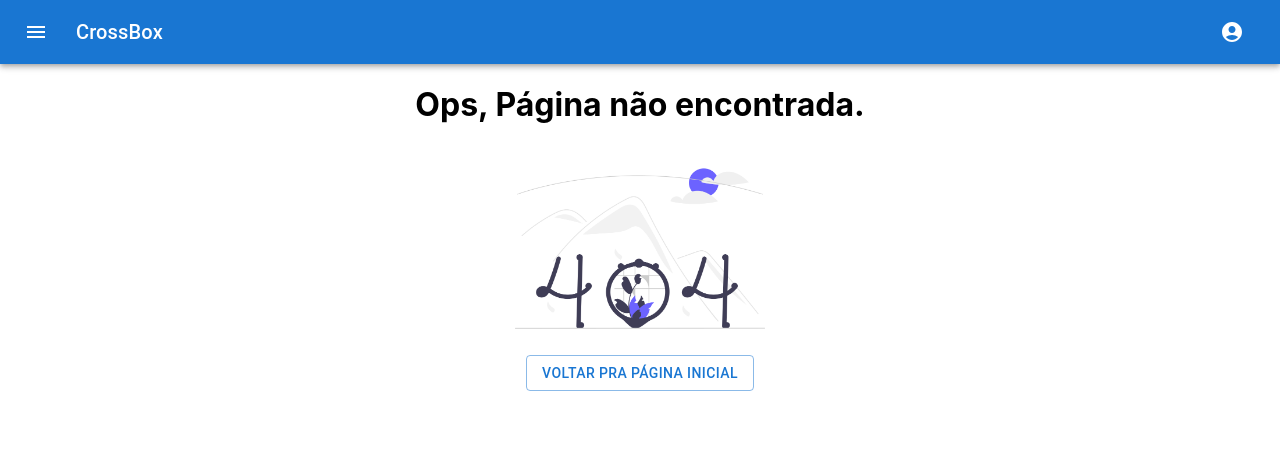
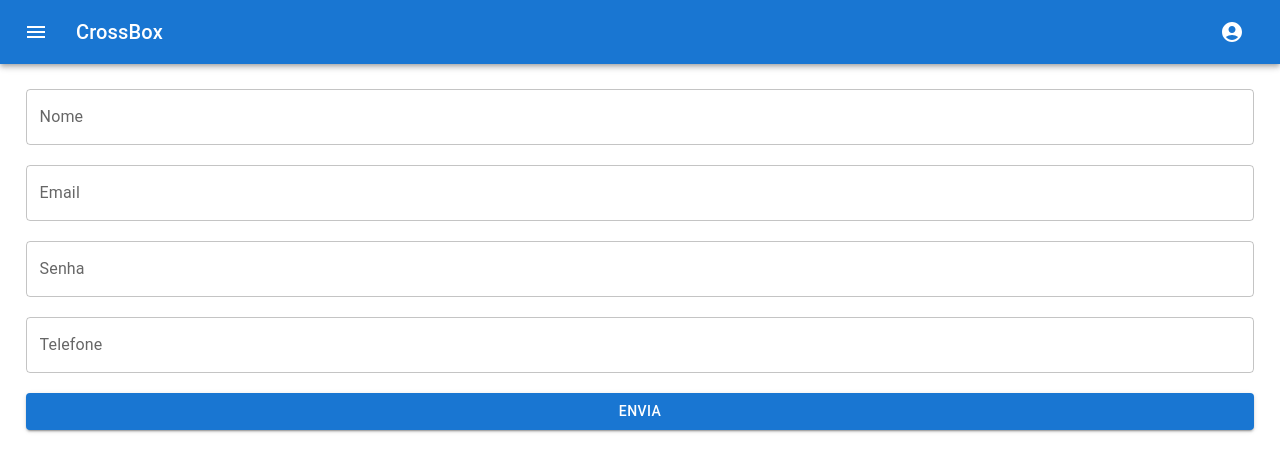
Before and after one commit to iwtrainingbr/app-front-13, a React (Create React App) app: page /cadastro in a window 1280 px wide. Shown: the top 472 px of the page. Built offline with nearby package versions, Linux system fonts and the light colour scheme; the HTML template or start-up script is replaced by a standard one; what react-swipeable-views-utils would draw is missing.

Commit message:
cadastro

```diff
--- a/src/App.js
+++ b/src/App.js
@@ -15,8 +15,10 @@ import Perfil from "./pages/Perfil";
 import Tutorial from "./pages/Tutorial"
 import Support from "./pages/Support";
 import Horarios from "./pages/Horarios";
+import Cadastro from "./pages/Cadastro"
 
 import Navbar from "./components/Navbar";
+
 
 function App() {
   return (
@@ -34,6 +36,7 @@ function App() {
         <Route path="/perfil" element={<Perfil/>}/>
         <Route path="/ajuda" element={<Support/>}/>
         <Route path="/horarios" element={<Horarios/>}/>
+        <Route path="/cadastro" element={<Cadastro/>}/>
 
         <Route path="/*" element={<NotFound/>}/>
       </Routes>
--- /dev/null
+++ b/src/pages/Cadastro/cadastro.css
@@ -0,0 +1,3 @@
+.cadastro{
+    margin-top: 25px;
+  }
--- /dev/null
+++ b/src/pages/Cadastro/index.js
@@ -0,0 +1,16 @@
+import { TextField, Button } from "@mui/material"
+import './cadastro.css'
+export default function Cadastro(){
+    return (
+    <div className="cadastro">
+    <TextField fullWidth label="Nome" type="name"/><br/><br/>
+    <TextField fullWidth label="Email" type="email"/><br/><br/>
+    <TextField fullWidth label="Senha" type="password"/><br/><br/>
+    <TextField fullWidth label="Telefone" type="tell"/><br/><br/>
+    <Button fullWidth variant="contained">Envia</Button>
+
+
+    </div>
+
+    )
+    }
```
Also changed, not shown: 1 other file (tests, documents, lock files or other folders).
